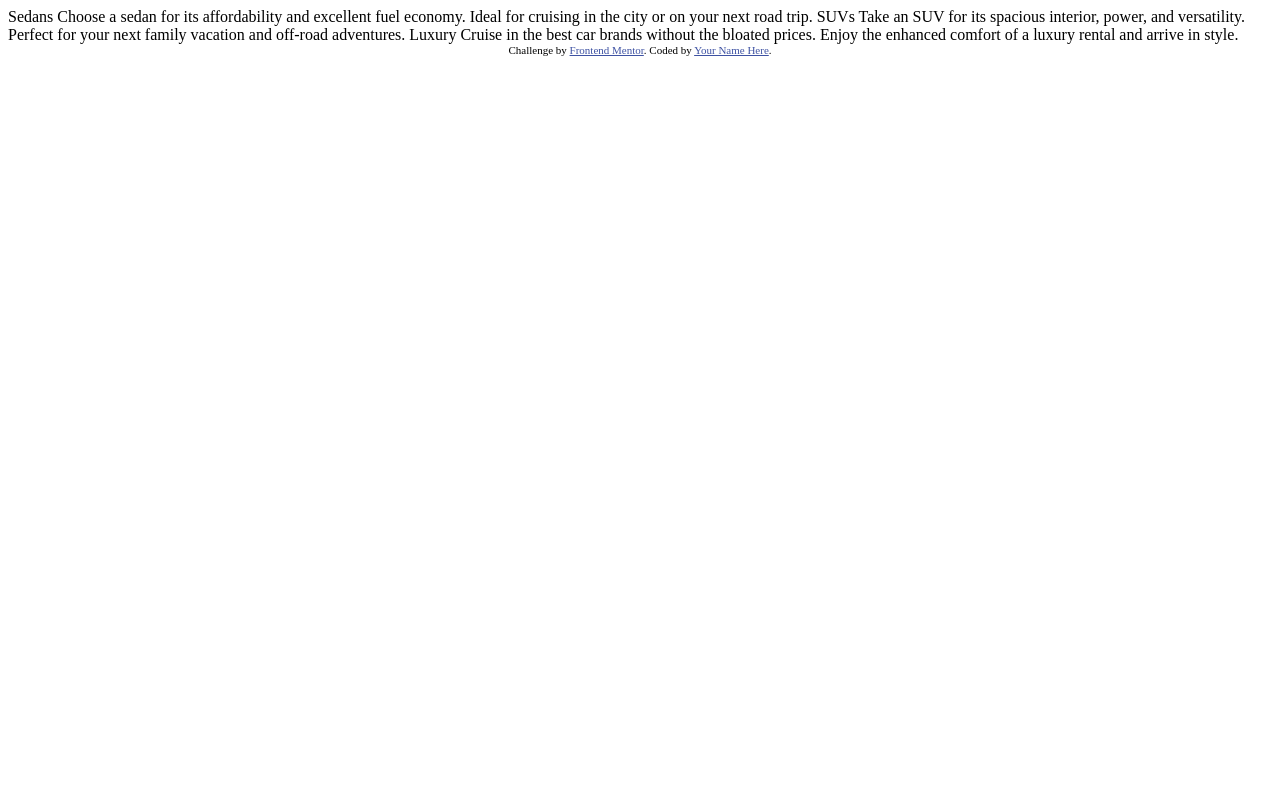
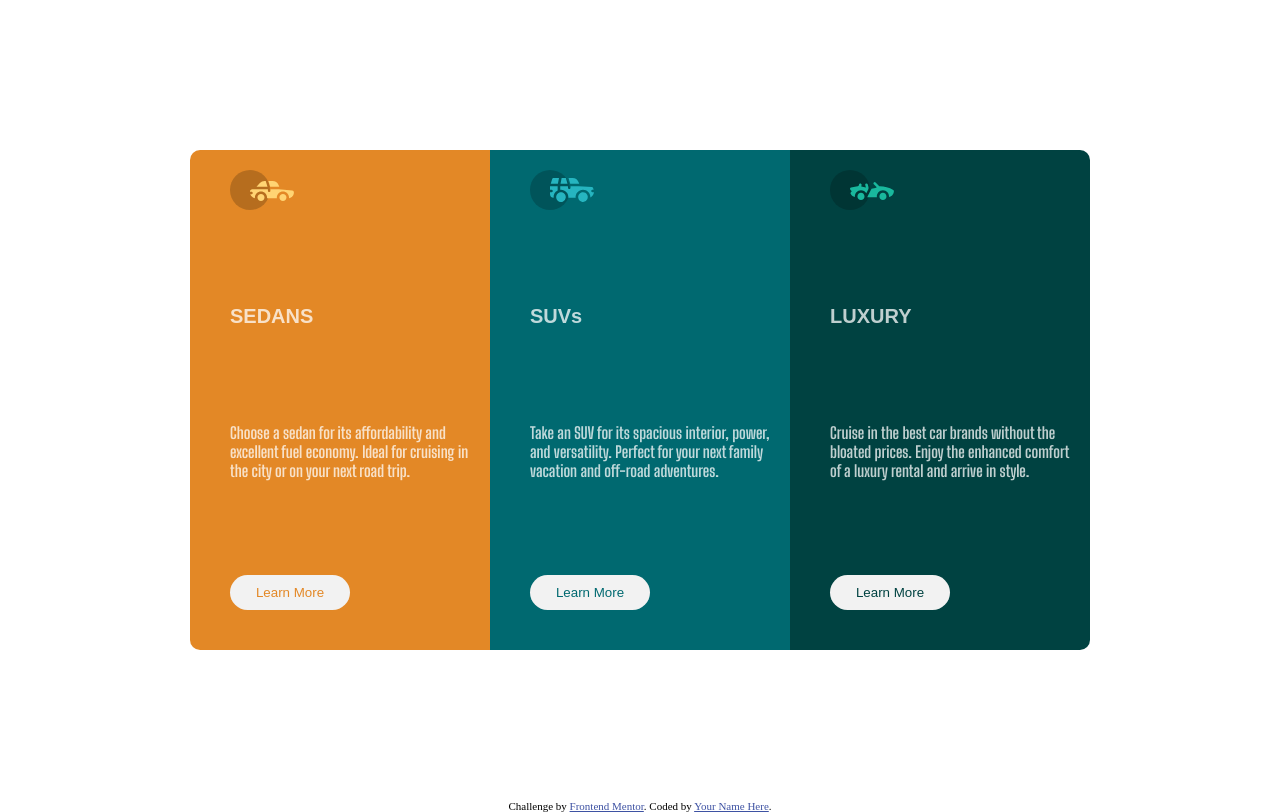
Before and after one commit to joselito50/3-column-preview-card-component-main, a plain HTML site: page index.html in a window 1280 px wide. Drawn offline with Linux system fonts and the light colour scheme; a web font is replaced by a local one.

Commit message:
atualizacao v1.00

```diff
--- /dev/null
+++ b/css/stylt.css
@@ -0,0 +1,86 @@
+@import url('https://fonts.googleapis.com/css2?family= Lexend +Deca & display=swap');
+@import url('https://fonts.googleapis.com/css2? family= Big+Shoulders+Display:wght@700 & display=swap');
+*{
+    margin: 0;
+    padding: 0;
+    box-sizing: border-box;
+}
+:root{
+    --Bright-orange: hsl(31, 77%, 52%);
+    --Dark-cyan: hsl(184, 100%, 22%);
+    --Very-dark-cyan: hsl(179, 100%, 13%);
+    --Transparent-white-paragraphs: hsla(0, 0%, 100%, 0.75);
+    --Very-light-gray-background-headings-buttons: hsl(0, 0%, 95%);
+
+}
+.conteine{
+    width: 100vw;
+    height: 100vh;
+    display: flex;
+    justify-content: center;
+    align-items: center;
+}
+
+.card{
+    border: none;
+    width: 300px;
+    height: 500px;
+    display: inline-block;
+
+}
+.card{
+    display: flex;
+    flex-direction: column;
+    justify-content: space-between;
+    align-items: self-start;
+    padding: 20px;
+    color: var(--Transparent-white-paragraphs);
+
+}
+.card img{
+    margin-left:20px ;
+}
+.card h1{
+    margin-left:20px;
+    font-family: 'lexend deca',sans-serif;
+    font-size: 20px;
+    font-weight: 700;
+}
+.card p {
+    margin-left: 20px;
+    padd
+    font-size: 15px;
+    font-family: 'Big Shoulders Display',cursive;
+
+}
+.card input{
+    width: 120px;
+    background: var(--Very-light-gray-background-headings-buttons);
+    padding: 10px;
+    border-radius: 30px;
+    margin: 0 0 20px 20px;
+    border: none;
+    cursor: pointer;
+
+}
+.card-sedans{
+    background: var(--Bright-orange);
+    border-radius: 10px 0  0 10px;
+
+}
+.card-sedans input{
+    color: var(--Bright-orange);
+}
+.card-suvs{
+    background: var(--Dark-cyan);
+}
+.card-suvs input{
+    color: var(--Dark-cyan);
+}
+.card-luxury{
+    background: var(--Very-dark-cyan);
+    border-radius: 0 10px 10px 0;
+}
+.card-luxury input{
+    color: var(--Very-dark-cyan);
+}
--- a/index.html
+++ b/index.html
@@ -1,36 +1,74 @@
 <!DOCTYPE html>
 <html lang="en">
+
 <head>
   <meta charset="UTF-8">
-  <meta name="viewport" content="width=device-width, initial-scale=1.0"> <!-- displays site properly based on user's device -->
+  <meta name="viewport" content="width=device-width, initial-scale=1.0">
+  <!-- displays site properly based on user's device -->
 
   <link rel="icon" type="image/png" sizes="32x32" href="./images/favicon-32x32.png">
-
+  <link rel="stylesheet" href="css/stylt.css">
   <title>Frontend Mentor | 3-column preview card component</title>
 
   <!-- Feel free to remove these styles or customise in your own stylesheet 👍 -->
   <style>
-    .attribution { font-size: 11px; text-align: center; }
-    .attribution a { color: hsl(228, 45%, 44%); }
+    .attribution {
+      font-size: 11px;
+      text-align: center;
+    }
+
+    .attribution a {
+      color: hsl(228, 45%, 44%);
+    }
   </style>
 </head>
+
 <body>
+  <main class="conteine">
+    <section class="card card-sedans">
+      <img src="./images/icon-sedans.svg" alt="">
+      <h1>SEDANS</h1>
+      <p>
+        Choose a sedan for its affordability and excellent fuel economy. Ideal for cruising in the city
+        or on your next road trip.
+      </p>
 
-  Sedans
-  Choose a sedan for its affordability and excellent fuel economy. Ideal for cruising in the city
-  or on your next road trip.
 
-  SUVs
-  Take an SUV for its spacious interior, power, and versatility. Perfect for your next family vacation
-  and off-road adventures.
+      <input type="button" value="Learn More">
 
-  Luxury
-  Cruise in the best car brands without the bloated prices. Enjoy the enhanced comfort of a luxury
-  rental and arrive in style.
+    </section>
+    <section class="card card-suvs">
+      <img src="./images/icon-suvs.svg" alt="">
+
+      <h1>SUVs</h1>
+      <p> Take an SUV for its spacious interior, power, and versatility. Perfect for your next family vacation
+        and off-road adventures.</p>
+
+
+      <input type="button" value="Learn More">
+
+    </section>
+    <section class="card card-luxury">
+      <img src="./images/icon-luxury.svg" alt="">
+      <h1>LUXURY</h1>
+      <p>Cruise in the best car brands without the bloated prices. Enjoy the enhanced comfort of a luxury
+        rental and arrive in style.</p>
+
+
+      <input type="button" value="Learn More">
+
+    </section>
+  </main>
+
+
+
+
+
 
   <div class="attribution">
     Challenge by <a href="https://www.frontendmentor.io?ref=challenge" target="_blank">Frontend Mentor</a>.
     Coded by <a href="#">Your Name Here</a>.
   </div>
 </body>
+
 </html>
```
